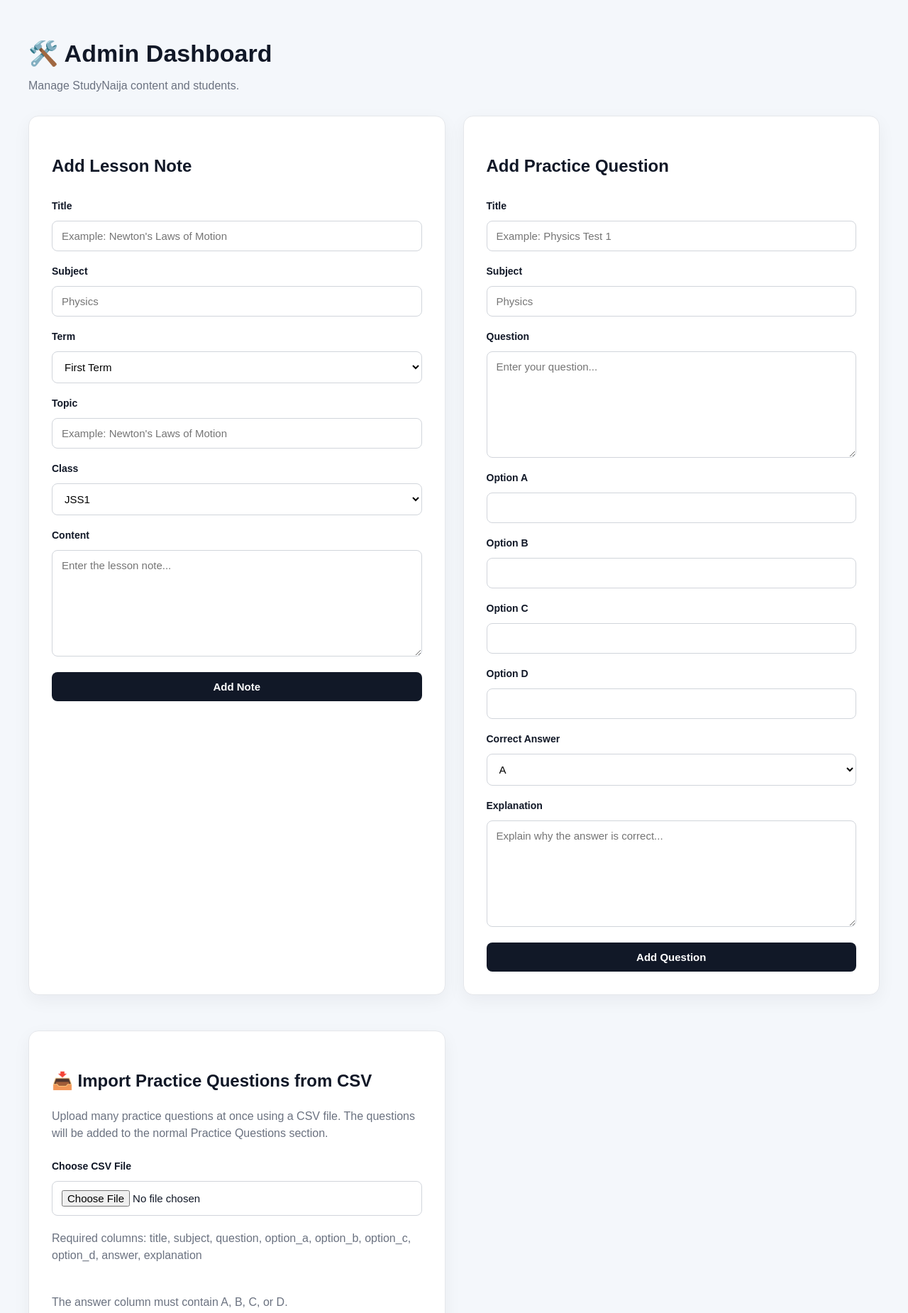
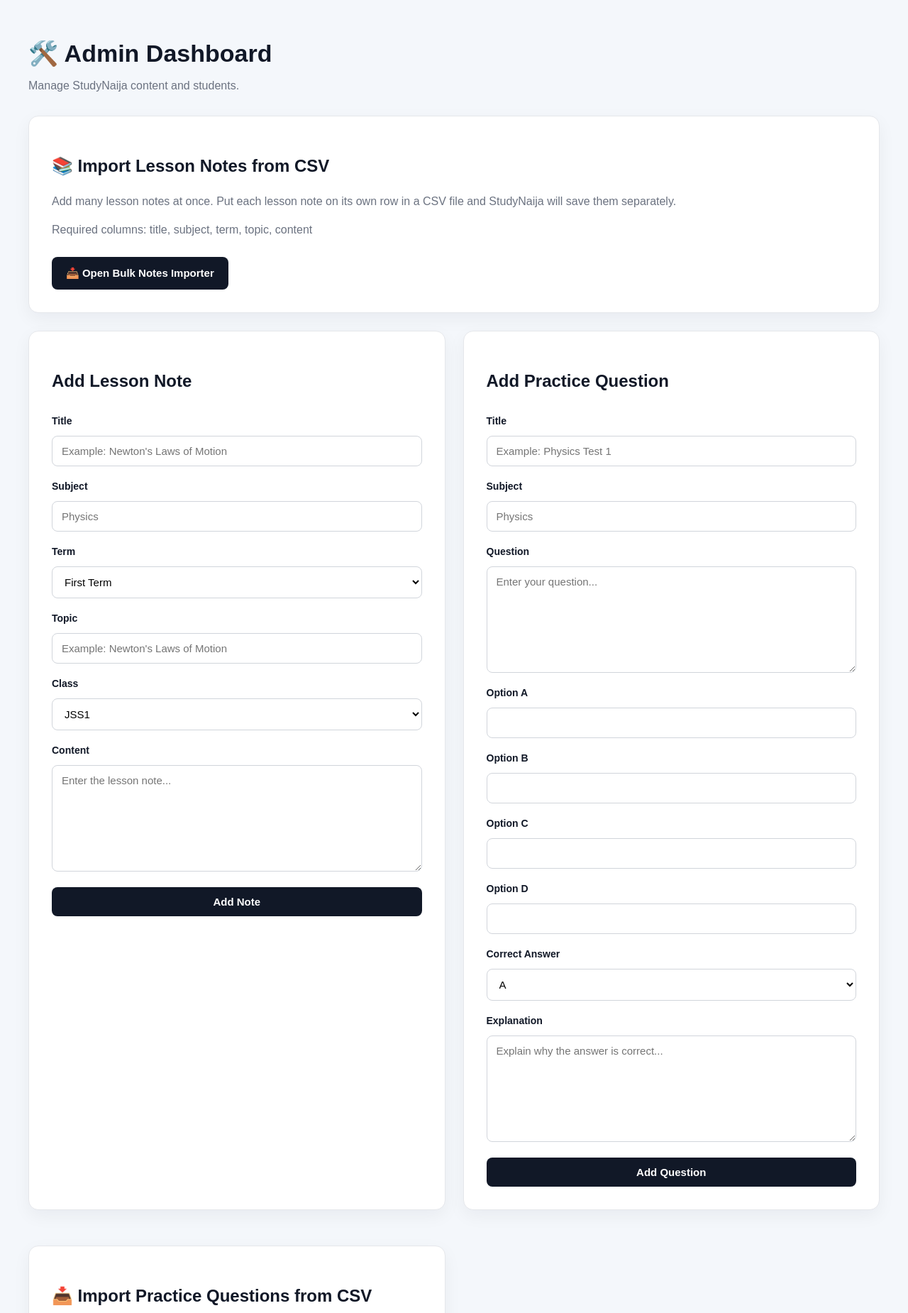
Before and after one commit to Tee-11/studynaijaai.ng, a Flask app: page /admin in a window 1280 px wide. Shown: the part 70-1920 px from the top of the page at 71% size. Run offline with Flask 3, Linux system fonts and the light colour scheme; the visitor is signed in with stand-in values (Sample User, id 1); data comes from the database, SQL or seed files in the repository; data that the repository does not hold is empty; some libraries are stand-ins or nearby versions.

Commit message:
Add bulk lesson notes importer to admin page

```diff
--- a/templates/base.html
+++ b/templates/base.html
@@ -87,6 +87,7 @@ document.addEventListener("DOMContentLoaded", function () {
 
     if (path.startsWith("/admin")) {
         addPracticeCsvImporter();
+        addNotesCsvImporter();
         removeAdminClassFields();
         prepareClassFreeQuestionBankCsv();
     }
@@ -171,6 +172,45 @@ function addPracticeCsvImporter() {
     `;
 
     practiceCard.insertAdjacentElement("afterend", card);
+}
+
+function addNotesCsvImporter() {
+    if (document.getElementById("notes-csv-import")) {
+        return;
+    }
+
+    const pageHead = document.querySelector(".page-head");
+    if (!pageHead) {
+        return;
+    }
+
+    const card = document.createElement("div");
+    card.className = "wide-card";
+    card.id = "notes-csv-import";
+    card.style.marginTop = "20px";
+
+    card.innerHTML = `
+        <h2>📚 Import Lesson Notes from CSV</h2>
+
+        <p class="muted">
+            Add many lesson notes at once. Put each lesson note on its own row
+            in a CSV file and StudyNaija will save them separately.
+        </p>
+
+        <p class="muted">
+            Required columns: title, subject, class_level, term, topic, content
+        </p>
+
+        <a
+            class="button"
+            href="/admin/notes/import"
+            style="display:inline-block;margin-top:10px;"
+        >
+            📥 Open Bulk Notes Importer
+        </a>
+    `;
+
+    pageHead.insertAdjacentElement("afterend", card);
 }
 
 function removeAdminClassFields() {
```
